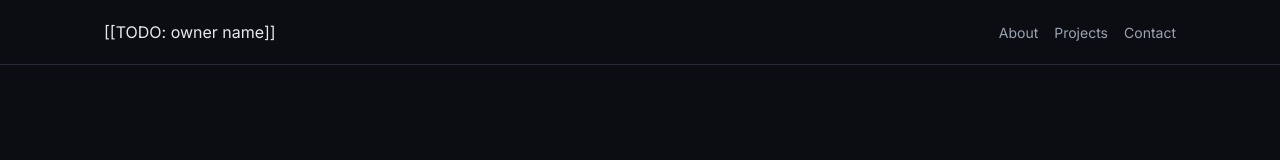
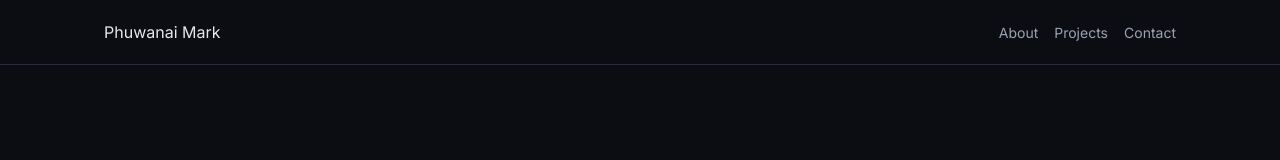
Before and after one commit to PhuwanaiMark24/PhuwanaiMark24.github.io, a Next.js app: page / in a window 1280 px wide. Shown: the top 160 px of the page. Built offline with nearby package versions, Linux system fonts and the light colour scheme.

Commit message:
content: set owner display name

```diff
--- a/content/site.ts
+++ b/content/site.ts
@@ -1,6 +1,6 @@
 // Owner details shared by metadata, Navbar, Hero and Footer.
 // Placeholders until the Owner supplies real values (never invent them).
 export const site = {
-  name: "[[TODO: owner name]]",
+  name: "Phuwanai Mark",
   tagline: "[[TODO: tagline]]",
 };
```
Also changed, not shown: 1 other file (tests, documents, lock files or other folders).
